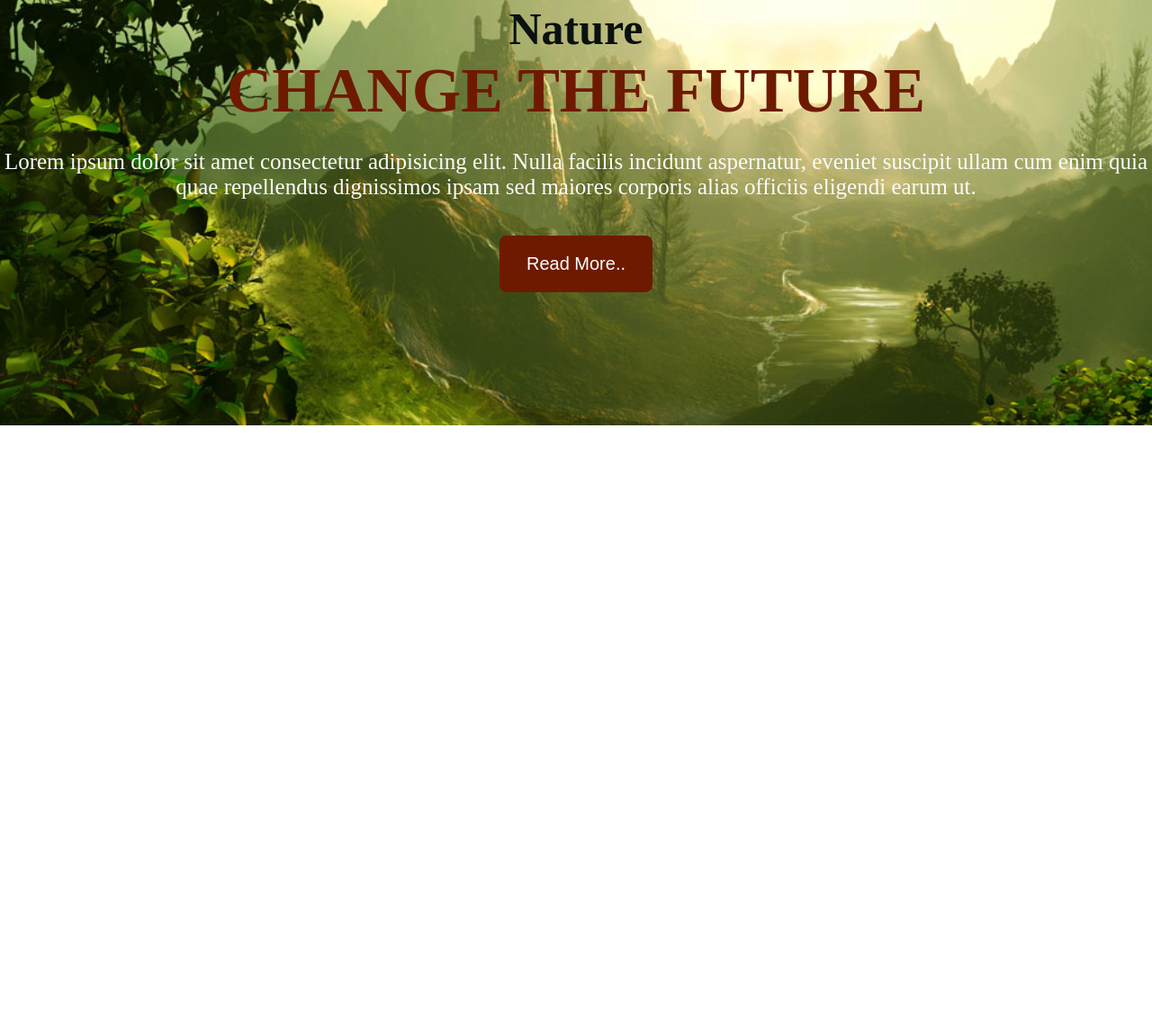
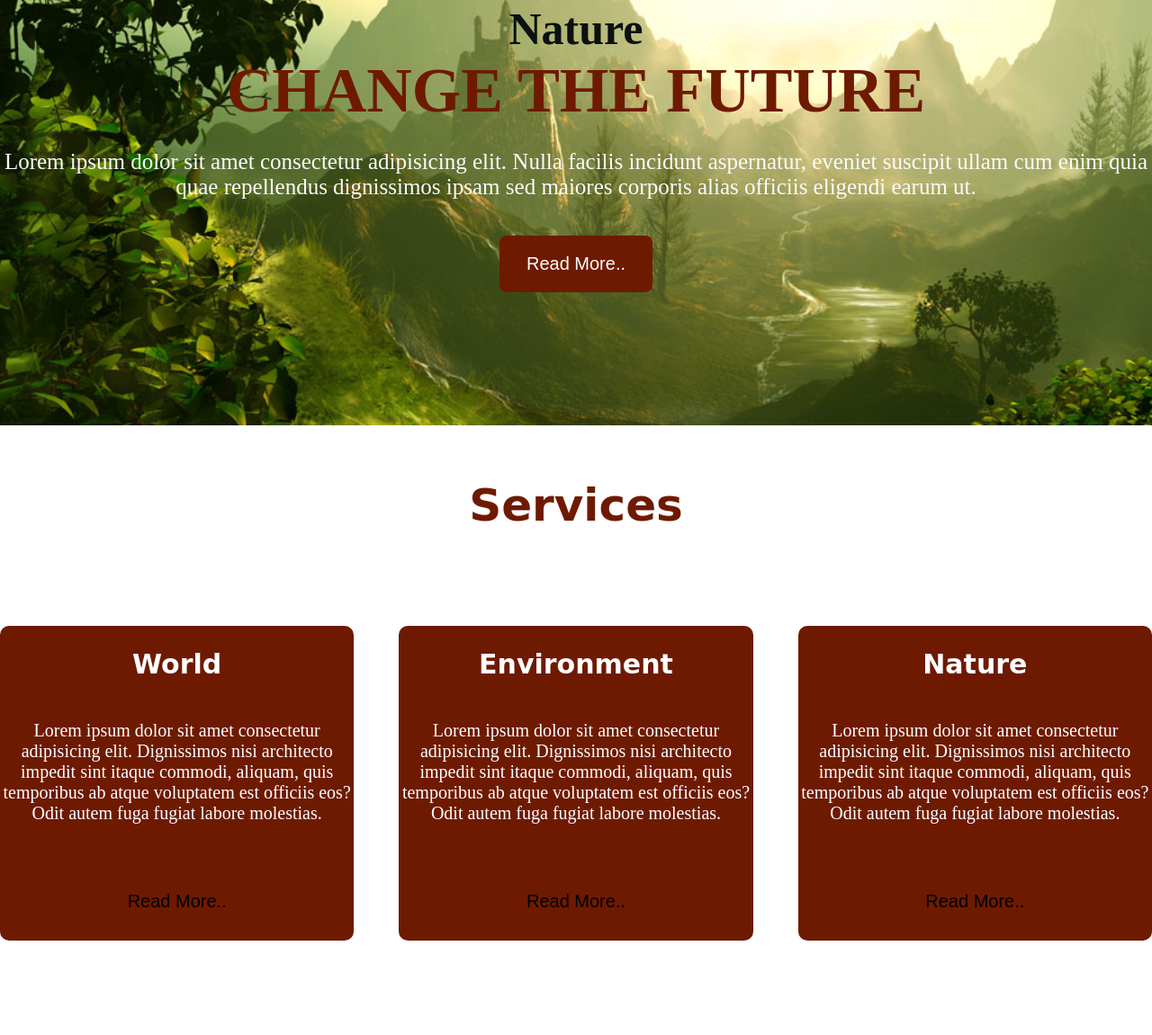
Before and after one commit to forhadhossen1/first-git-web, a plain HTML site: page index.html in a window 1280 px wide. Shown: the part 367-1518 px from the top of the page at 90% size. Before the commit the page ends 840 px from the top, so only its background shows below. Drawn offline with Linux system fonts and the light colour scheme.

Commit message:
second services page add

```diff
--- a/index.html
+++ b/index.html
@@ -29,5 +29,26 @@
         <p class="home_p">Lorem ipsum dolor sit amet consectetur adipisicing elit. Nulla facilis incidunt aspernatur, eveniet suscipit ullam cum enim quia quae repellendus dignissimos ipsam sed maiores corporis alias officiis eligendi earum ut.</p>
         <button>Read More..</button>
     </section>
+    <!-- services page section  -->
+    <section class="service">
+        <h1 class="services_heading">Services</h1>
+    <div class="services">
+        <div class="card">
+            <h1 class="card_heading">World</h1>
+            <p class="card_p">Lorem ipsum dolor sit amet consectetur adipisicing elit. Dignissimos nisi architecto impedit sint itaque commodi, aliquam, quis temporibus ab atque voluptatem est officiis eos? Odit autem fuga fugiat labore molestias.</p>
+            <button class="card_btn">Read More..</button>
+        </div>
+        <div class="card">
+            <h1 class="card_heading">Environment</h1>
+            <p class="card_p">Lorem ipsum dolor sit amet consectetur adipisicing elit. Dignissimos nisi architecto impedit sint itaque commodi, aliquam, quis temporibus ab atque voluptatem est officiis eos? Odit autem fuga fugiat labore molestias.</p>
+            <button class="card_btn">Read More..</button>
+        </div>
+        <div class="card">
+            <h1 class="card_heading">Nature</h1>
+            <p class="card_p">Lorem ipsum dolor sit amet consectetur adipisicing elit. Dignissimos nisi architecto impedit sint itaque commodi, aliquam, quis temporibus ab atque voluptatem est officiis eos? Odit autem fuga fugiat labore molestias.</p>
+            <button class="card_btn">Read More..</button>
+        </div>
+    </div>
+    </section>
 </body>
 </html>
--- a/style.css
+++ b/style.css
@@ -83,3 +83,46 @@ button{
     border-radius: 8px;
     color: white;
 }
+
+/* ....start service page....  */
+
+.card_btn{
+    color: black;
+    background: none;
+    padding-top: 75px;
+}
+
+.services{
+    display: flex;
+    height: 70vh;
+    justify-content: space-around;
+    align-items: center;
+    gap: 50px;
+}
+
+.card{
+    text-align: center;
+    background-color: rgb(110, 26, 0);
+    color: white;
+    height: 350px;
+    font-size: 20px;
+    border-radius: 10px;
+    box-shadow: 5px 5px 5px;
+}
+
+.services_heading{
+    padding-top: 60px;
+    font-size: 50px;
+    text-align: center;
+    color: rgb(110, 26, 0);
+    font-family: cursive;
+}
+
+.card_heading{
+    padding-top: 25px;
+    font-family: cursive;
+}
+
+.card_p{
+    padding-top: 45px;
+}
```
